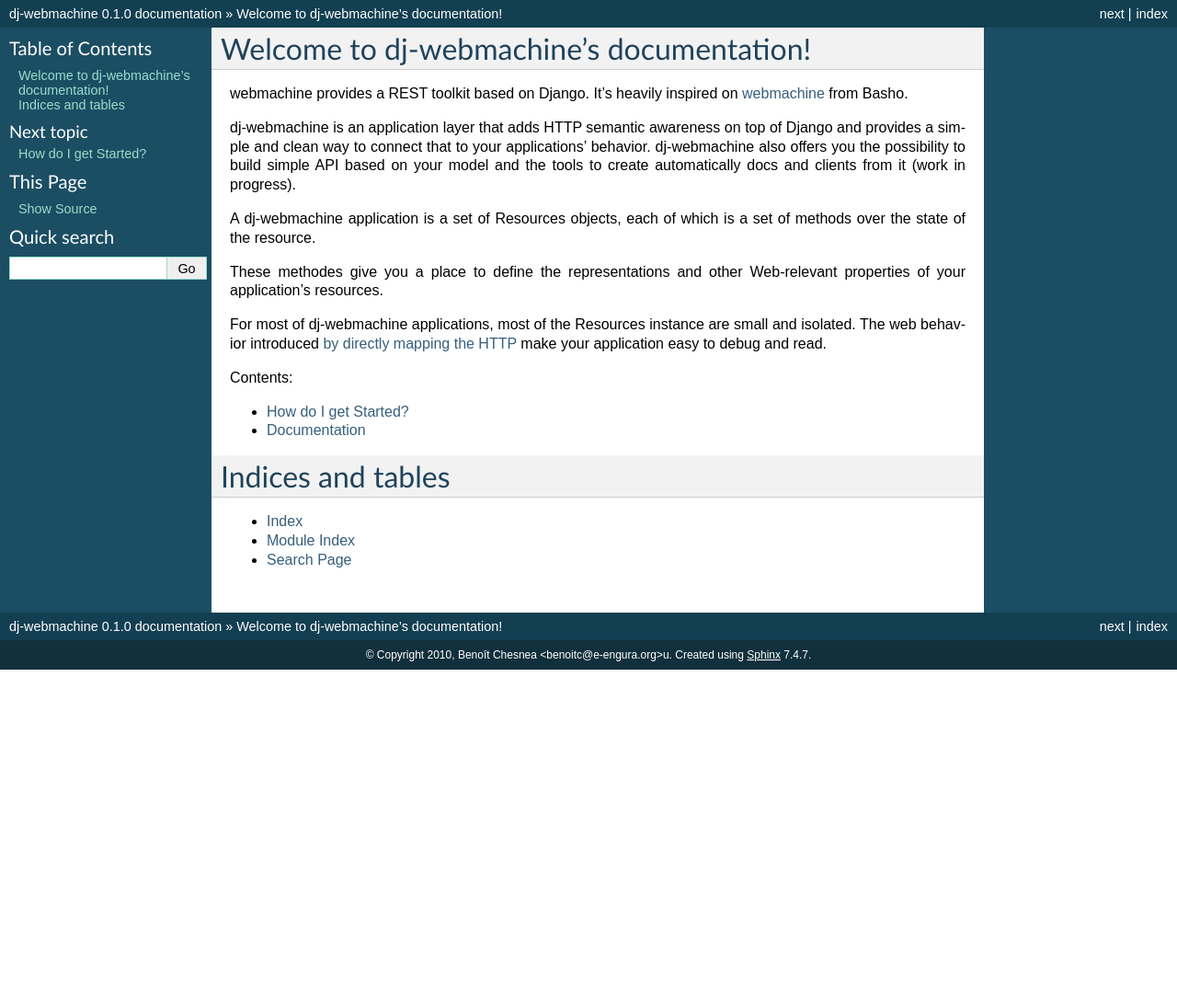
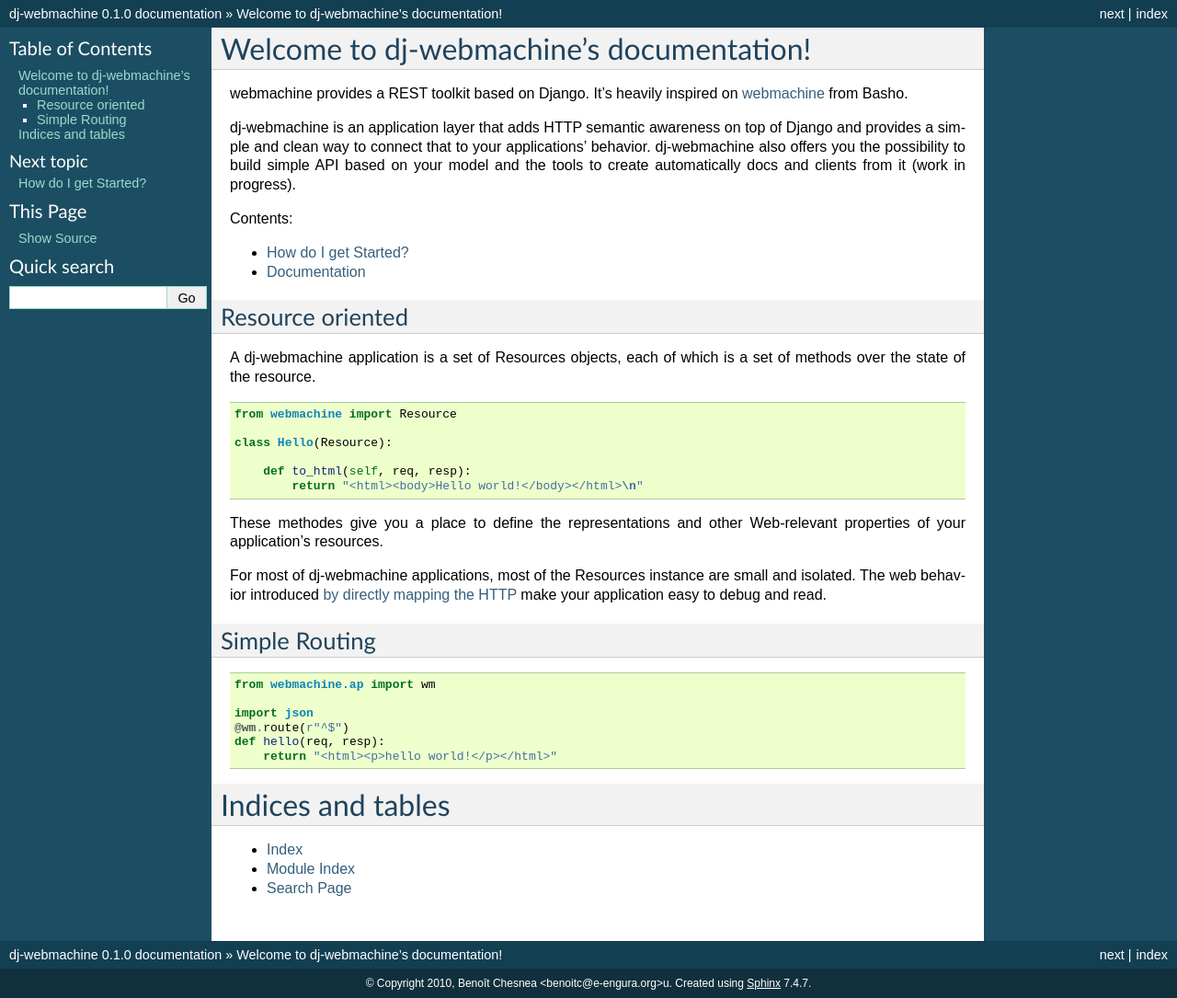
Before and after one commit to benoitc/dj-webmachine, a Sphinx documentation site: the page built from doc/source/index.rst, in a window 1280 px wide. Shown: the whole page at 92% size. Built offline with Sphinx 7.4.7, drawn with Linux system fonts in a browser that asks for light colours; before the commit the page ends 900 px from its top, so only the background shows below that.

Commit message:
make the intro more sexy.

```diff
--- a/doc/source/index.rst
+++ b/doc/source/index.rst
@@ -16,8 +16,29 @@
 possibility to build simple API based on your model and the tools to
 create automatically docs and clients from it (work in progress).
 
+Contents:
+
+.. toctree::
+   :maxdepth: 1
+
+   introduction
+   docs
+
+
+Resource oriented
+-----------------
+
 A dj-webmachine application is a set of Resources objects, each of which
 is a set of methods over the state of the resource.
+
+.. code-block:: python
+
+    from webmachine import Resource
+
+    class Hello(Resource):
+
+        def to_html(self, req, resp):
+            return "<html><body>Hello world!</body></html>\n"
 
 These methodes give you a place to define the representations and other
 Web-relevant properties of your application's resources.
@@ -26,15 +47,19 @@
 are small and isolated. The web behavior introduced :ref:`by directly mapping the HTTP <diagram>`
 make your application easy to debug and read.
 
+Simple Routing
+--------------
+
+.. code-block:: python
+
+    from webmachine.ap import wm
+
+    import json
+    @wm.route(r"^$")
+    def hello(req, resp):
+        return "<html><p>hello world!</p></html>"
 
 
-Contents:
-
-.. toctree::
-   :maxdepth: 1
-
-   introduction
-   docs
 
 Indices and tables
 ==================
```
